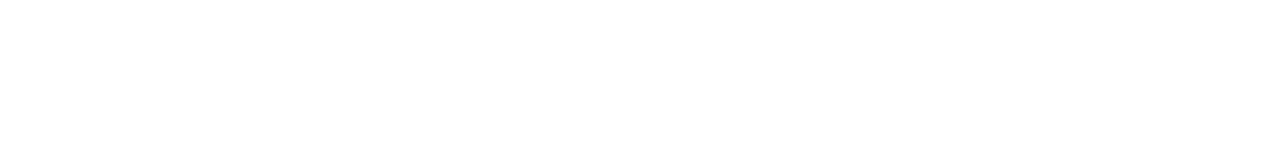
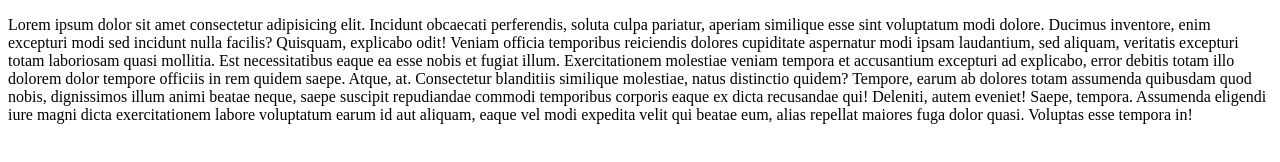
Before and after one commit to Kate-Lesnyak/git_hw-02, a plain HTML site: page index.html in a window 1280 px wide. Drawn offline with Linux system fonts and the light colour scheme.

Commit message:
update files

```diff
--- a/email.js
+++ b/email.js
@@ -1,3 +1,3 @@
 const a = {
-  name: 'Kate@gmail.com',
+	email: 'Kate@gmail.com',
 }
--- a/function.js
+++ b/function.js
@@ -0,0 +1,2 @@
+const func = (a, b) => a + b;
+func(2, 5);
--- a/index.html
+++ b/index.html
@@ -8,7 +8,23 @@
 </head>
 
 <body>
-
+	<div>
+		<p>Lorem ipsum dolor sit amet consectetur adipisicing elit. Incidunt obcaecati perferendis, soluta culpa
+			pariatur, aperiam similique esse sint voluptatum modi dolore. Ducimus inventore, enim excepturi modi sed
+			incidunt nulla facilis?
+			Quisquam, explicabo odit! Veniam officia temporibus reiciendis dolores cupiditate aspernatur modi ipsam
+			laudantium, sed aliquam, veritatis excepturi totam laboriosam quasi mollitia. Est necessitatibus eaque ea
+			esse nobis et fugiat illum.
+			Exercitationem molestiae veniam tempora et accusantium excepturi ad explicabo, error debitis totam illo
+			dolorem dolor tempore officiis in rem quidem saepe. Atque, at. Consectetur blanditiis similique molestiae,
+			natus distinctio quidem?
+			Tempore, earum ab dolores totam assumenda quibusdam quod nobis, dignissimos illum animi beatae neque, saepe
+			suscipit repudiandae commodi temporibus corporis eaque ex dicta recusandae qui! Deleniti, autem eveniet!
+			Saepe, tempora.
+			Assumenda eligendi iure magni dicta exercitationem labore voluptatum earum id aut aliquam, eaque vel modi
+			expedita velit qui beatae eum, alias repellat maiores fuga dolor quasi. Voluptas esse tempora in!</p>
+	</div>
+	<script type="module" src="/index.js"></script>
 </body>
 
 </html>
--- a/index.js
+++ b/index.js
@@ -0,0 +1 @@
+// ! new comment
```
